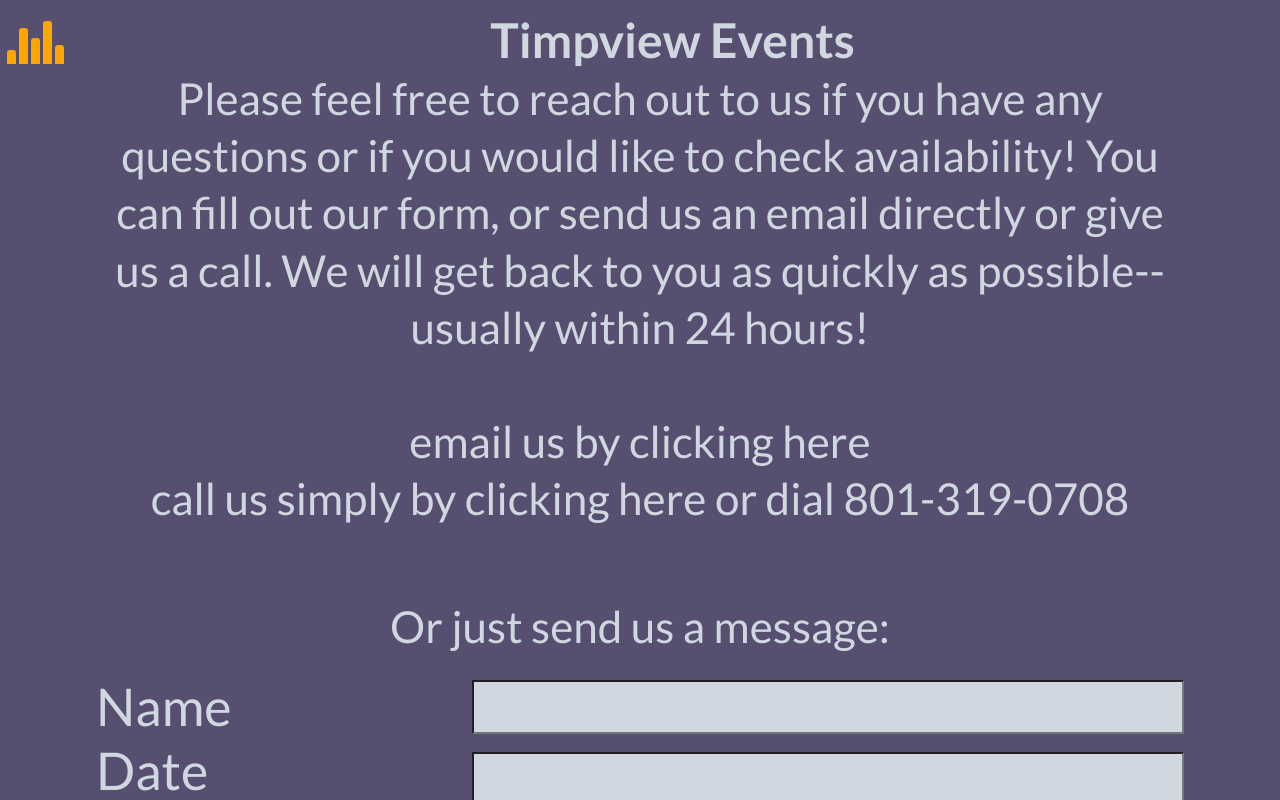
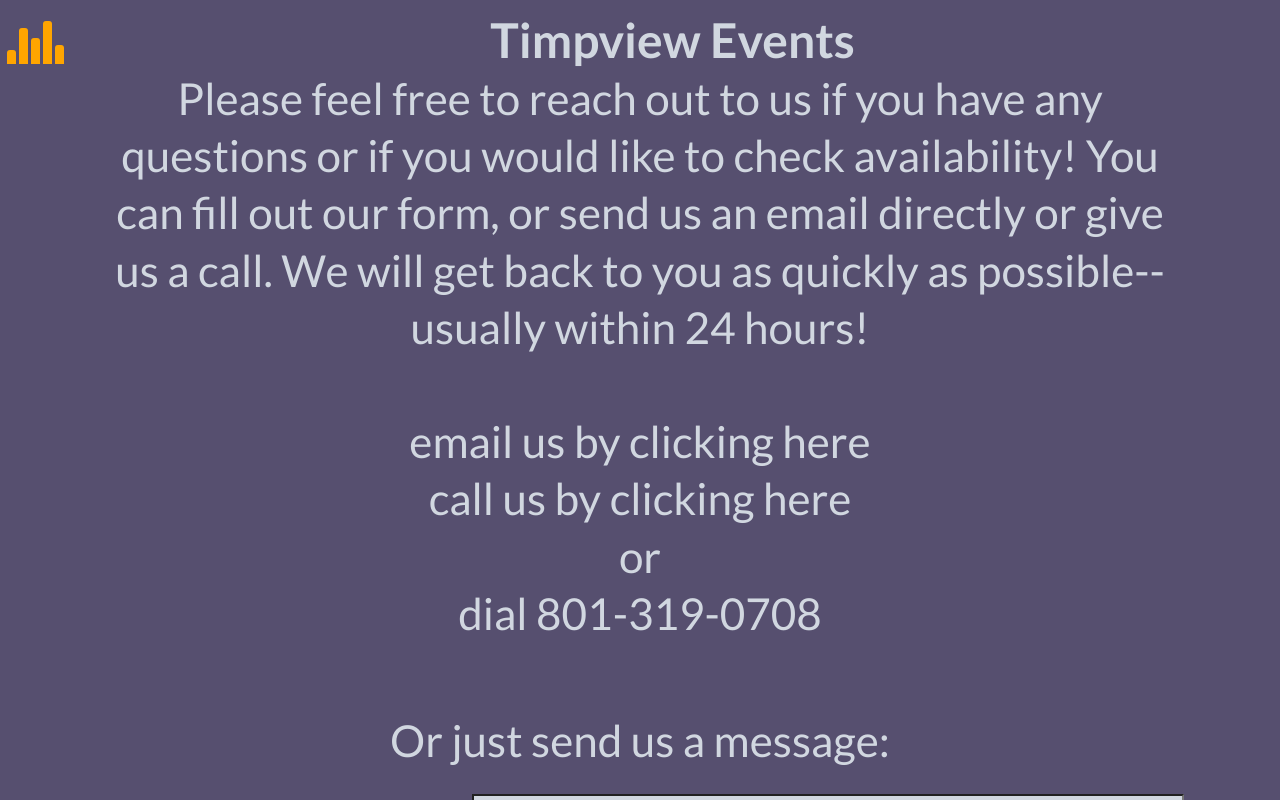
Before and after one commit to aopelstar/timpviewevents, a React (Create React App) app: page /#/contact in a window 1280 px wide. Shown: the top 800 px of the page. Built offline with nearby package versions, Linux system fonts and the light colour scheme.

Commit message:
this is done now I think

```diff
--- a/src/components/Contact/Contact.jsx
+++ b/src/components/Contact/Contact.jsx
@@ -60,8 +60,10 @@ export default class Contact extends Component {
                          email us by clicking here
                          </a>
                         <br/>
-                        <a href="tel:1-801-319-0708">call us simply by clicking here or dial
-                         801-319-0708</a>
+                        <a href="tel:1-801-319-0708">call us by clicking here</a>
+                        <br/>
+                        or
+                        <br/> dial 801-319-0708
                     </div>
                     <div className="contact-desc">
                         Or just send us a message:
```
